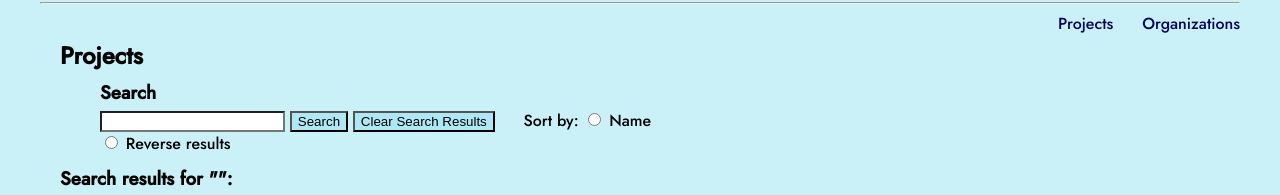
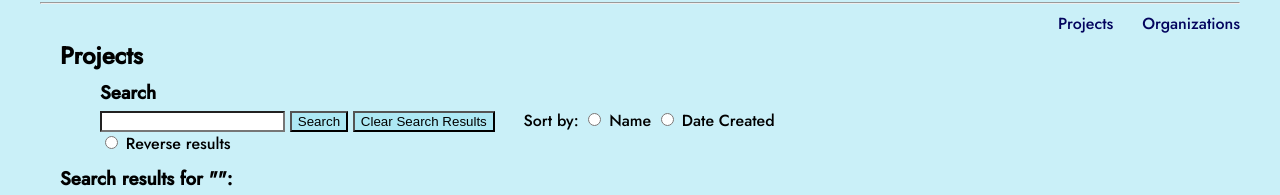
Before and after one commit to SamuelHoward/open-source-platform, a Flask app: template flask_app/templates/projects_search.html in a window 1280 px wide. Shown: the part 188-383 px from the top of the page. Run offline with Flask 2, Linux system fonts and the light colour scheme; the template is opened without the code that fills it, so the values that code supplies are empty.

Commit message:
Adds ability to sort projects by date created

```diff
--- a/flask_app/models.py
+++ b/flask_app/models.py
@@ -9,6 +9,8 @@ class Projects(db.Model):
     owner = db.Column(db.String(32))
     owner_avatar = db.Column(db.String(100))
     language = db.Column(db.String(32))
+    created_time = db.Column(db.String(32))
+    last_updated = db.Column(db.String(32))
 
     def __repr__(self):
         return 'Project: Name: %s URL: %s Description: %s Source: %s Owner: %s Language %s' % (self.name, self.url, self.description, self.source, self.owner, self.language)
--- a/flask_app/templates/projects_search.html
+++ b/flask_app/templates/projects_search.html
@@ -10,8 +10,10 @@
     <input type="submit" value="Search">
     <input type="submit" name="All" value="Clear Search Results">
     &nbsp;&nbsp;&nbsp;&nbsp; Sort by:
-    <input type="radio" name="name" value="name" id="name">
+    <input type="radio" name="sort_by" value="name" id="name">
     <label for="name">Name</label>
+    <input type="radio" name="sort_by" value="created" id="created">
+    <label for="name">Date Created</label>
     <br>
     <input type="radio" name="reverse" value="reverse" id="reverse">
     <label for="name">Reverse results</label>
--- a/scrapers/githubScraper.py
+++ b/scrapers/githubScraper.py
@@ -28,6 +28,8 @@ def githubScrape(pageLimit):
                 "owner": item["owner"]["login"],
                 "owner_avatar": item["owner"]["avatar_url"],
                 "language": item["language"],
+                "created_time": item["created_at"],
+                "last_updated": item["updated_at"],
             }
 
             # Append JSON dictionary to list
--- a/scrapers/makeDatabase.py
+++ b/scrapers/makeDatabase.py
@@ -26,7 +26,8 @@ cur.execute('''CREATE TABLE IF NOT EXISTS Projects(
                name TEXT PRIMARY KEY, url TEXT,
                description TEXT, source TEXT,
                owner TEXT, language TEXT,
-               owner_avatar TEXT
+               owner_avatar TEXT, created_time TEXT,
+               last_updated TEXT
                )''')
 
 # Scrape for projects
```
Also changed, not shown: flask_app/routes.py (+7 -2 lines), flask_app/projects.db.
